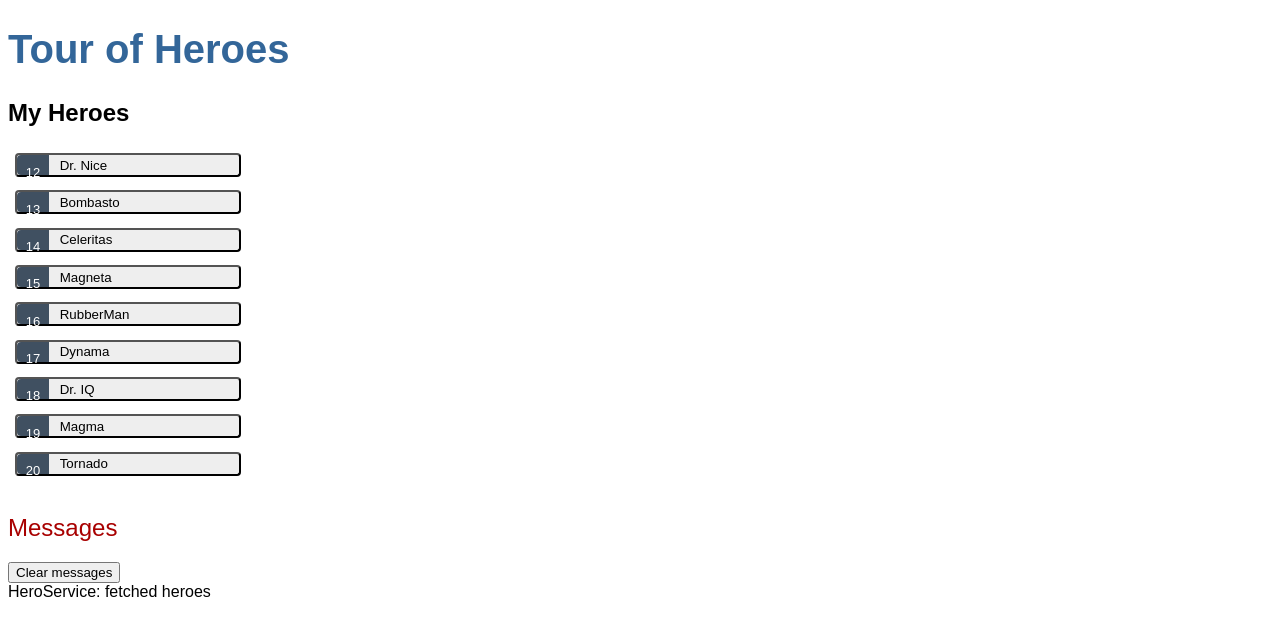
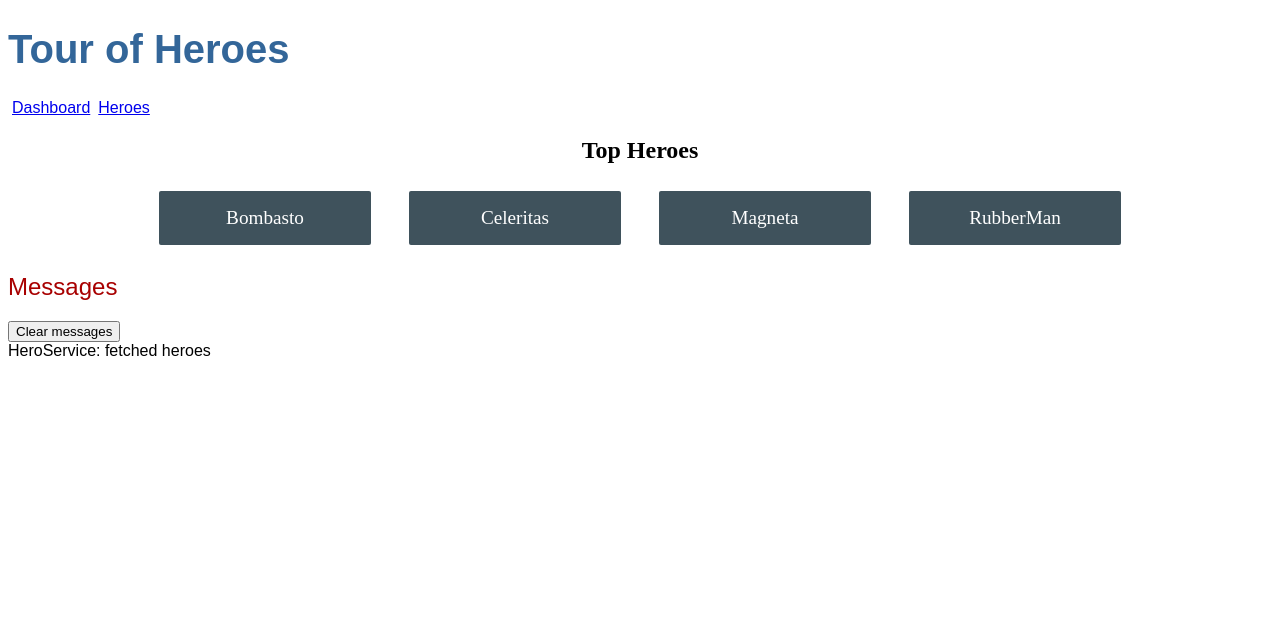
Before and after one commit to lucascantao/tour-of-heroes2, an Angular app: page /dashboard in a window 1280 px wide. Before the commit this address led to /. Shown: the top 636 px of the page. Built offline with nearby package versions, Linux system fonts and the light colour scheme.

Commit message:
navigation and dashboard

```diff
--- a/src/app/app-routing.module.ts
+++ b/src/app/app-routing.module.ts
@@ -1,7 +1,14 @@
 import { NgModule } from '@angular/core';
 import { RouterModule, Routes } from '@angular/router';
+import { HeroesComponent } from './heroes/heroes.component';
+import { DashboardComponent } from './dashboard/dashboard.component';
 
-const routes: Routes = [];
+const routes: Routes = [
+  {path: '', redirectTo: '/dashboard', pathMatch: 'full'},
+  { path: 'heroes', component: HeroesComponent },
+  {path: 'dashboard', component: DashboardComponent},
+
+];
 
 @NgModule({
   imports: [RouterModule.forRoot(routes)],
--- a/src/app/app.component.css
+++ b/src/app/app.component.css
@@ -37,6 +37,9 @@ h1 {
     color: #aaa;
     cursor: auto;
   }
+  nav a {
+    margin: 4px;
+  }
 
   /* everywhere else */
   * {
--- a/src/app/app.component.html
+++ b/src/app/app.component.html
@@ -1,3 +1,7 @@
 <h1>{{title}}</h1>
-<app-heroes></app-heroes>
+<nav>
+    <a routerLink="/dashboard">Dashboard</a>
+    <a routerLink="/heroes">Heroes</a>
+</nav>
+<router-outlet></router-outlet>
 <app-messages></app-messages>
--- a/src/app/app.module.ts
+++ b/src/app/app.module.ts
@@ -6,11 +6,13 @@ import { AppComponent } from './app.component';
 import { HeroesComponent } from './heroes/heroes.component';
 import { HeroDetailComponent } from './hero-detail/hero-detail.component';
 import { MessagesComponent } from './messages/messages.component';
+import { DashboardComponent } from './dashboard/dashboard.component';
 
 @NgModule({
   declarations: [
     AppComponent,
     MessagesComponent,
+    DashboardComponent,
   ],
   imports: [
     BrowserModule,
--- /dev/null
+++ b/src/app/dashboard/dashboard.component.css
@@ -0,0 +1,50 @@
+/* DashboardComponent's private CSS styles */
+
+h2 {
+    text-align: center;
+  }
+
+  .heroes-menu {
+    padding: 0;
+    margin: auto;
+    max-width: 1000px;
+
+    /* flexbox */
+    display: flex;
+    flex-direction: row;
+    flex-wrap: wrap;
+    justify-content: space-around;
+    align-content: flex-start;
+    align-items: flex-start;
+  }
+
+  a {
+    background-color: #3f525c;
+    border-radius: 2px;
+    padding: 1rem;
+    font-size: 1.2rem;
+    text-decoration: none;
+    display: inline-block;
+    color: #fff;
+    text-align: center;
+    width: 100%;
+    min-width: 70px;
+    margin: .5rem auto;
+    box-sizing: border-box;
+
+    /* flexbox */
+    order: 0;
+    flex: 0 1 auto;
+    align-self: auto;
+  }
+
+  @media (min-width: 600px) {
+    a {
+      width: 18%;
+      box-sizing: content-box;
+    }
+  }
+
+  a:hover {
+    background-color: #000;
+  }
--- /dev/null
+++ b/src/app/dashboard/dashboard.component.html
@@ -0,0 +1,6 @@
+<h2>Top Heroes</h2>
+<div class="heroes-menu">
+    <a *ngFor="let hero of heroes">
+        {{hero.name}}
+    </a>
+</div>
--- /dev/null
+++ b/src/app/dashboard/dashboard.component.ts
@@ -0,0 +1,23 @@
+import { Component } from '@angular/core';
+import { Hero } from '../hero';
+import { HeroService } from '../hero.service';
+
+@Component({
+  selector: 'app-dashboard',
+  templateUrl: './dashboard.component.html',
+  styleUrl: './dashboard.component.css'
+})
+export class DashboardComponent {
+  heroes: Hero[] =[];
+
+  constructor(private heroService: HeroService) {}
+
+  ngOnInit(): void {
+    this.getHeroes();
+  }
+
+  getHeroes(): void {
+    this.heroService.getHeroes()
+      .subscribe(heroes => this.heroes = heroes.slice(1, 5));
+  }
+}
```
Also changed, not shown: 1 other file (tests, documents, lock files or other folders).
